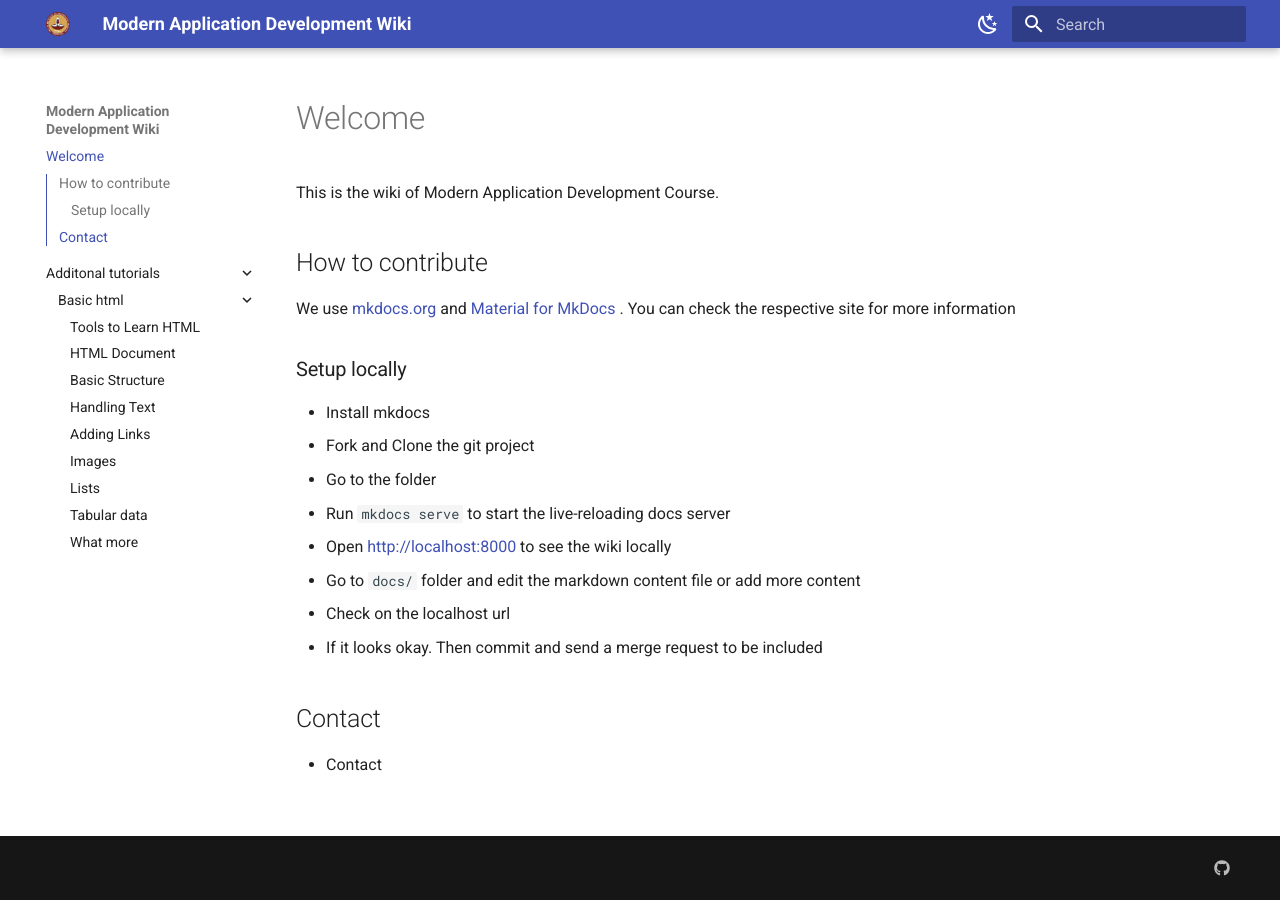
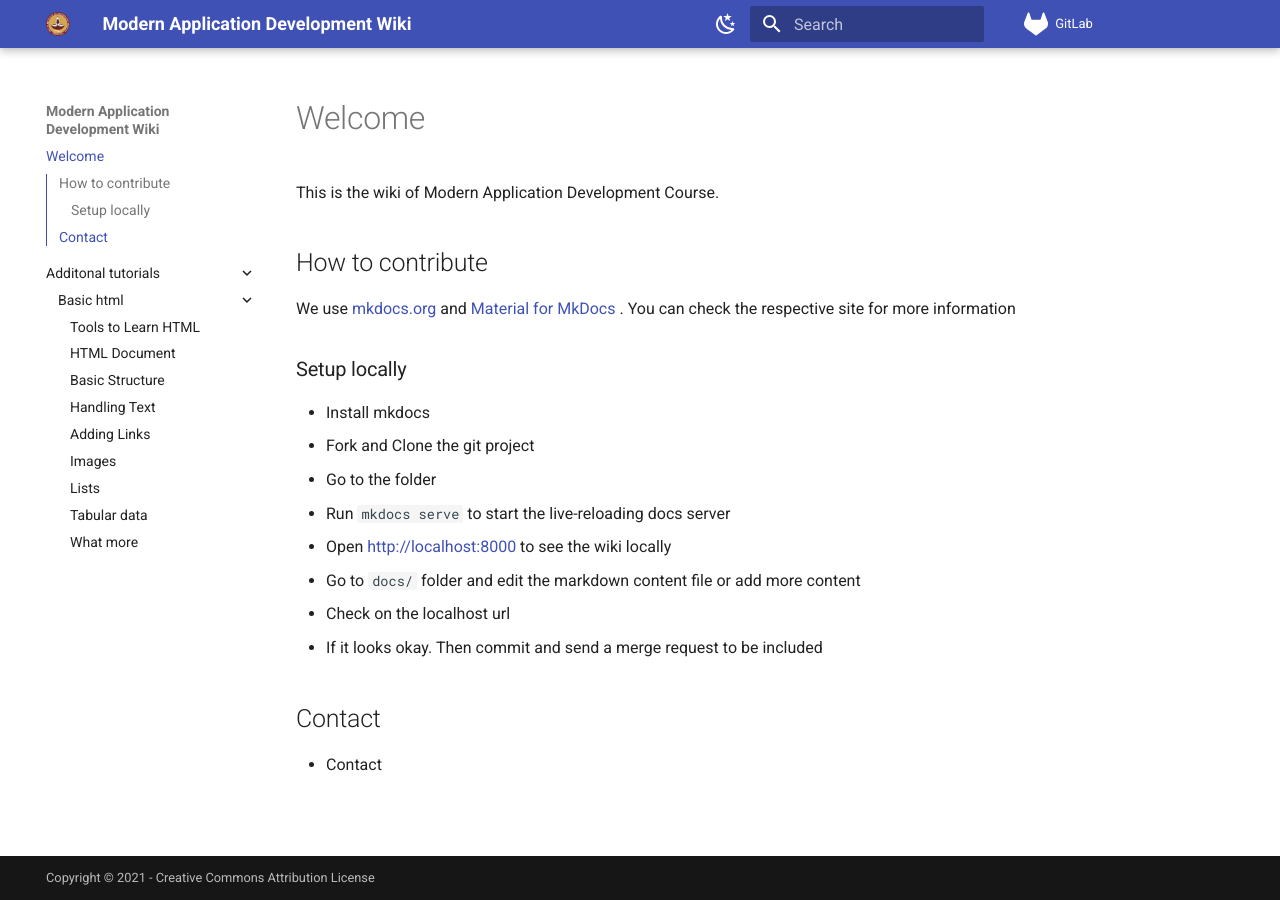
Before and after one commit to bsc-iitm/modern-application-development, an MkDocs documentation site: the page built from docs/index.md, in a window 1280 px wide. Built offline with MkDocs 1.6.1 and Material for MkDocs 9.7.7, drawn with Linux system fonts in a browser that asks for light colours; nearby versions of some CDN libraries; comment, search, counter and statistics services are not loaded.

Commit message:
updated synatx highlight and other details

```diff
--- a/mkdocs.yml
+++ b/mkdocs.yml
@@ -18,20 +18,39 @@ theme:
         icon: material/weather-sunny
         name: Switch to light mode
   logo: assets/logo.png
+  icon:
+    repo: fontawesome/brands/gitlab
+extra:
+  generator: false
+extra_css:
+  - stylesheets/extra.css
+  - https://cdnjs.cloudflare.com/ajax/libs/highlight.js/10.7.2/styles/default.min.css
+
+extra_javascript:
+  - https://cdnjs.cloudflare.com/ajax/libs/highlight.js/10.7.2/highlight.min.js
+
 
 markdown_extensions:
+  - pymdownx.magiclink
   - meta
-  - fenced_code
+  - pymdownx.highlight:
+      use_pygments: true
+  - pymdownx.superfences
+  - pymdownx.inlinehilite
+  - pymdownx.snippets
+  - tables
+  - footnotes
+  - pymdownx.critic
+  - pymdownx.caret
+  - pymdownx.keys
+  - pymdownx.mark
+  - pymdownx.tilde
+  - pymdownx.emoji
 
-extra_css:
-  - stylesheets/extra.css
-
-extra:
-  generator: false
-  repo_url: https://github.com/squidfunk/mkdocs-material
-  edit_uri: edit/master/docs/
-  social:
-    - icon: fontawesome/brands/github
-      link: http://onlinedegree.iitm.ac.in
-      name: Github
-  copyright: Copyright &copy; 2021 - Creative Commons Attribution License
+repo_url: https://gitlab.com/onlinedegree/mad1/course-wiki/
+edit_uri: edit/master/docs/
+social:
+  - icon: fontawesome/brands/github
+    link: http://onlinedegree.iitm.ac.in
+    name: Github
+copyright: Copyright &copy; 2021 - Creative Commons Attribution License
--- a/requirements.txt
+++ b/requirements.txt
@@ -5,3 +5,4 @@ mkdocs>=1.1.2
 # (https://github.com/mkdocs/mkdocs/wiki/MkDocs-Themes)
 mkdocs-material>=5.4.0
 python-frontmatter
+pygments
```
